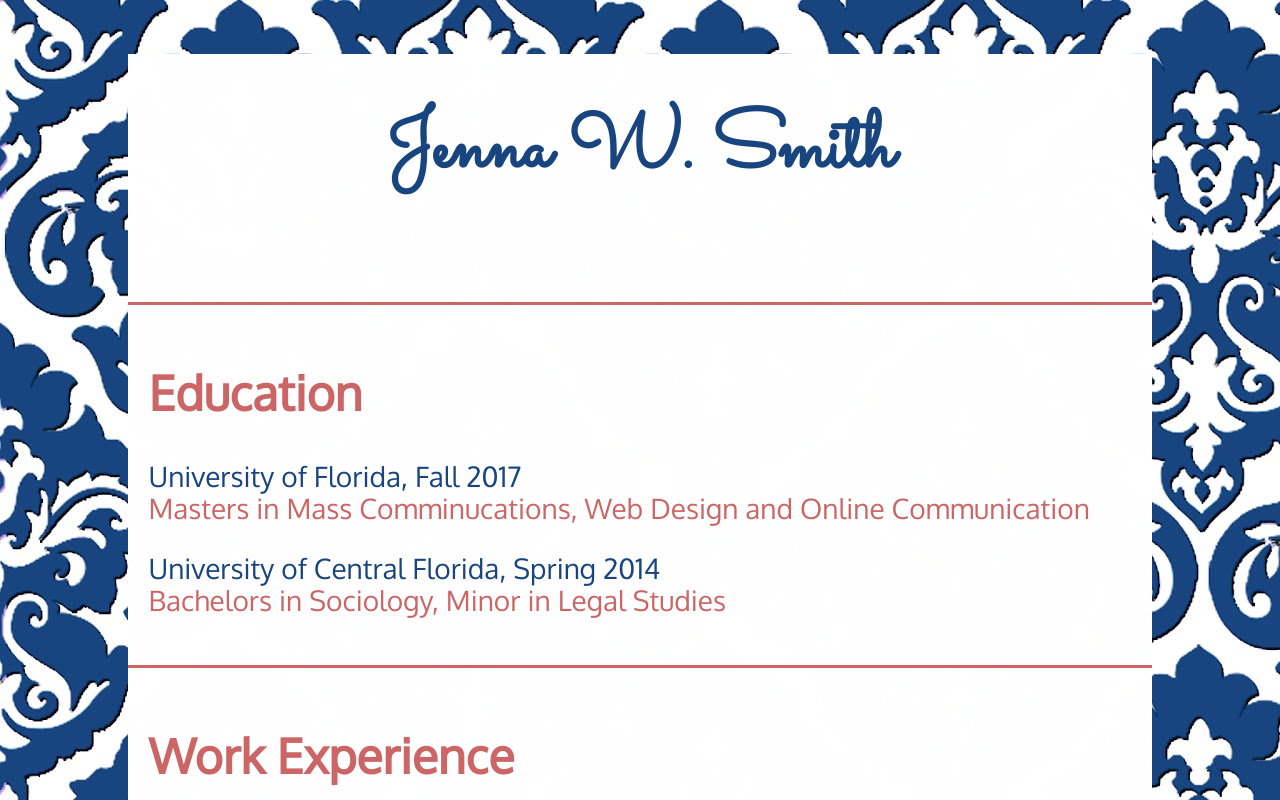
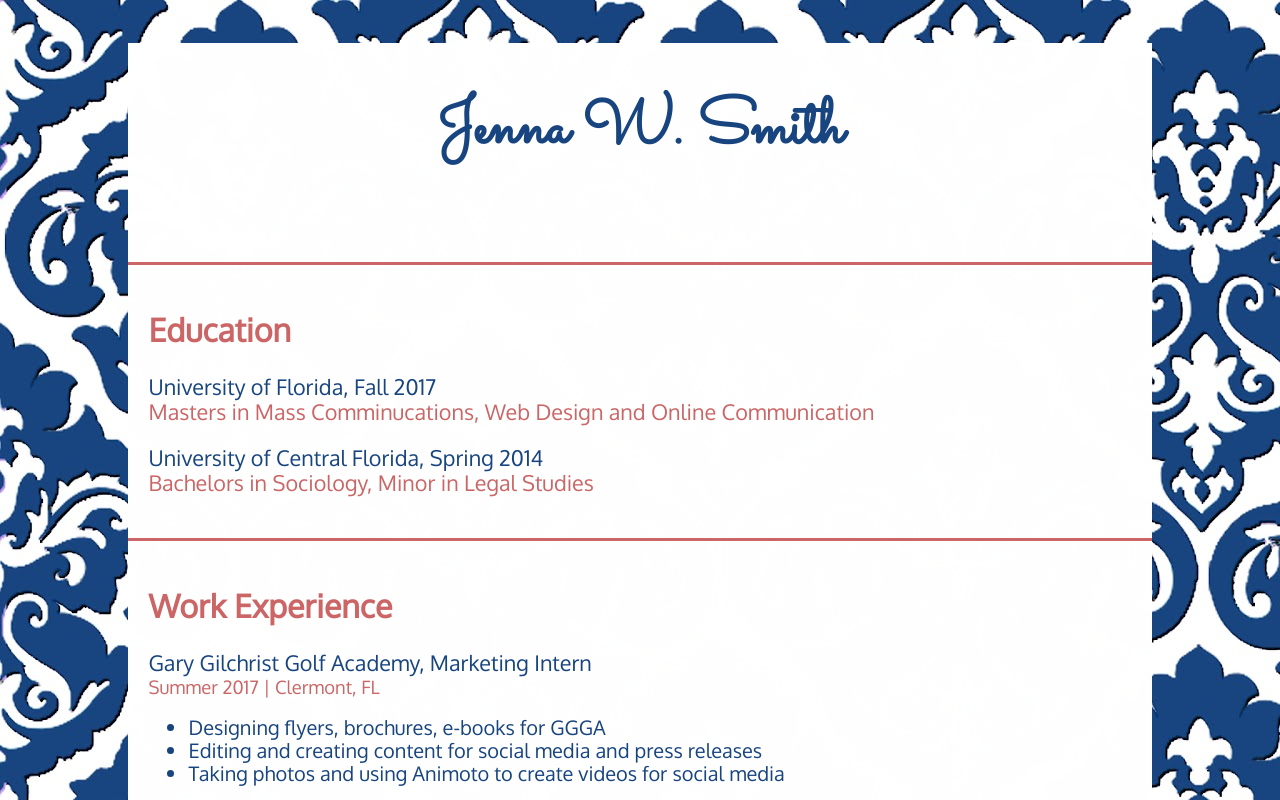
Before and after one commit to jennawsmith/project_resume_smith_jenna, a plain HTML site: page index.html in a window 1280 px wide. Shown: the top 800 px of the page. Drawn offline with Linux system fonts and the light colour scheme.

Commit message:
add media query @900px

```diff
--- a/css/main.css
+++ b/css/main.css
@@ -111,3 +111,27 @@ ul li {
         clear: both;
     }
 }
+
+@media all and (min-width: 900px) {
+
+    h1 {
+        font-size: 4rem;
+    }
+
+    h2 {
+        font-size: 2rem;
+    }
+
+    p,
+    a {
+        font-size: 1.35rem;
+    }
+
+    .joblocation {
+        font-size: 1.15rem;
+    }
+    ul li {
+        font-size: 1.25rem;
+    }
+
+}
```
